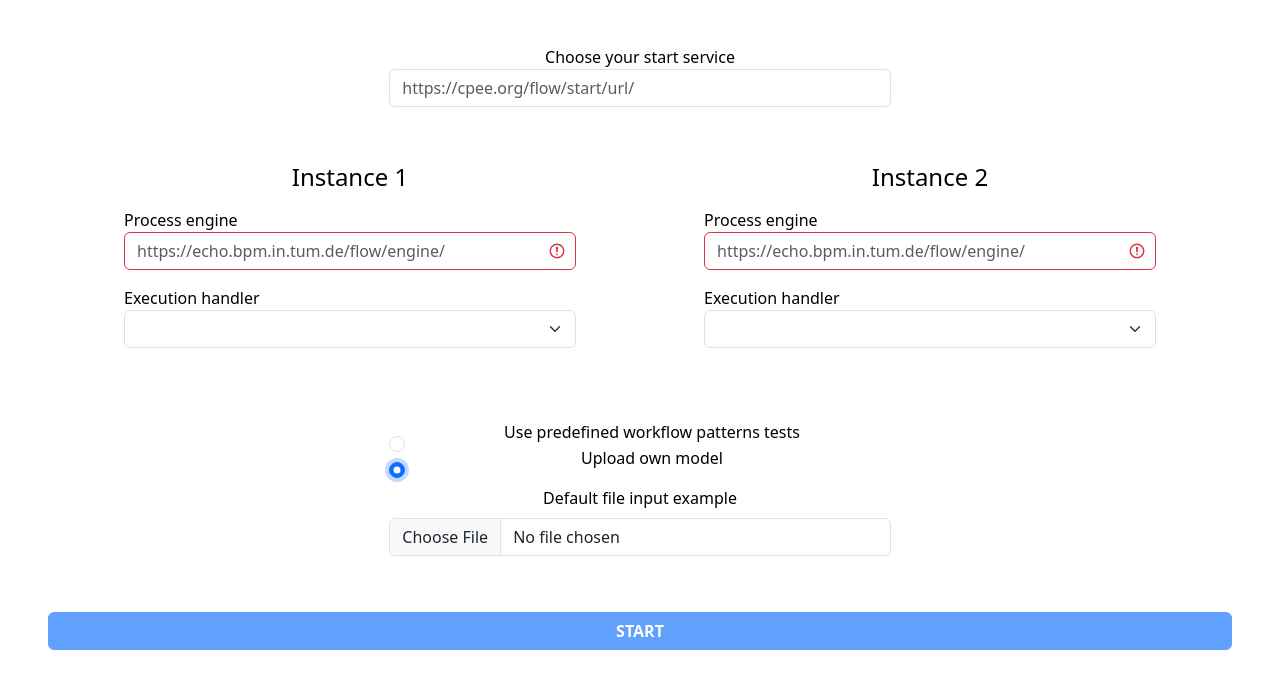
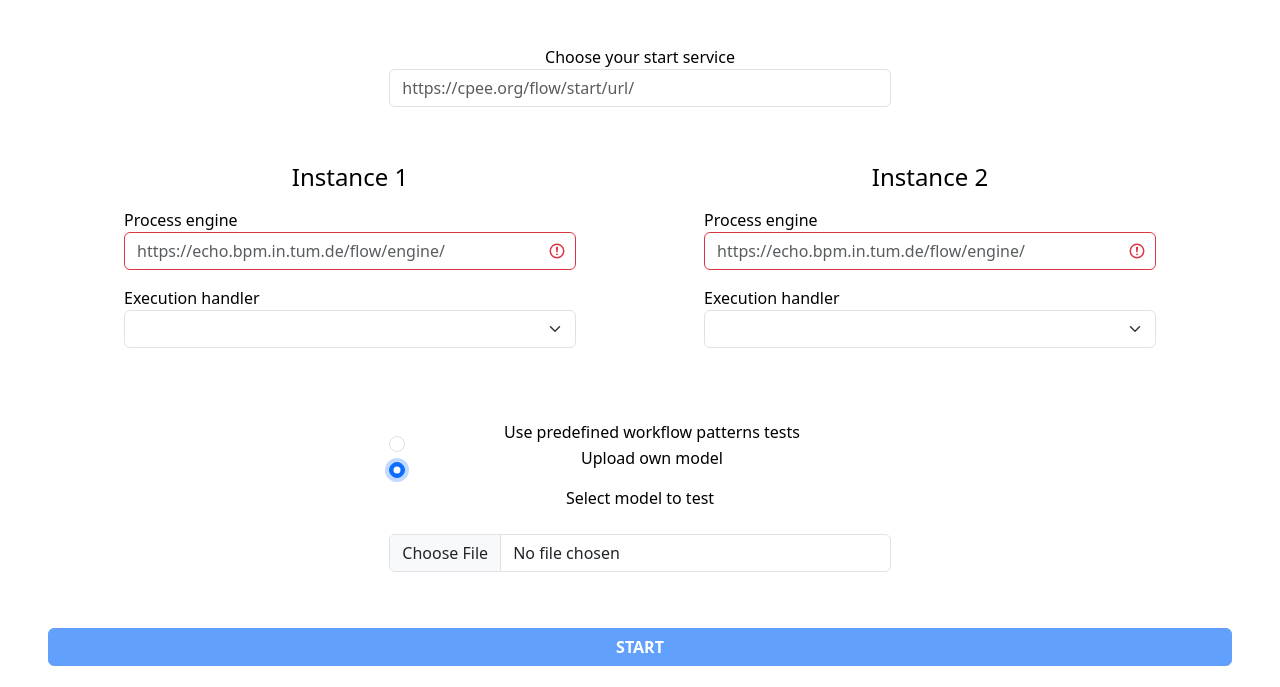
Before and after one commit to LisaPodszun/cpee-testing-framework, a plain HTML site: page frontend/index.html in a window 1280 px wide. Both pictures are taken after a click on the radio button "Upload own model". Shown: the part 103-790 px from the top of the page. Drawn offline with nearby package versions, Linux system fonts and the light colour scheme; no server answers.

Commit message:
adjust style

```diff
--- a/frontend/index.html
+++ b/frontend/index.html
@@ -80,8 +80,8 @@
                     </select>
                 </div>
                 <div class="mb-3 my-3" id="upload">
-                    <label for="formFile" class="form-label">Default file input example</label>
-                    <input class="form-control" type="file" id="file_input">
+                    <label for="formFile" class="form-label">Select model to test</label>
+                    <input class="form-control my-3" type="file" id="file_input">
                 </div>
             </div>
         </div>
```
